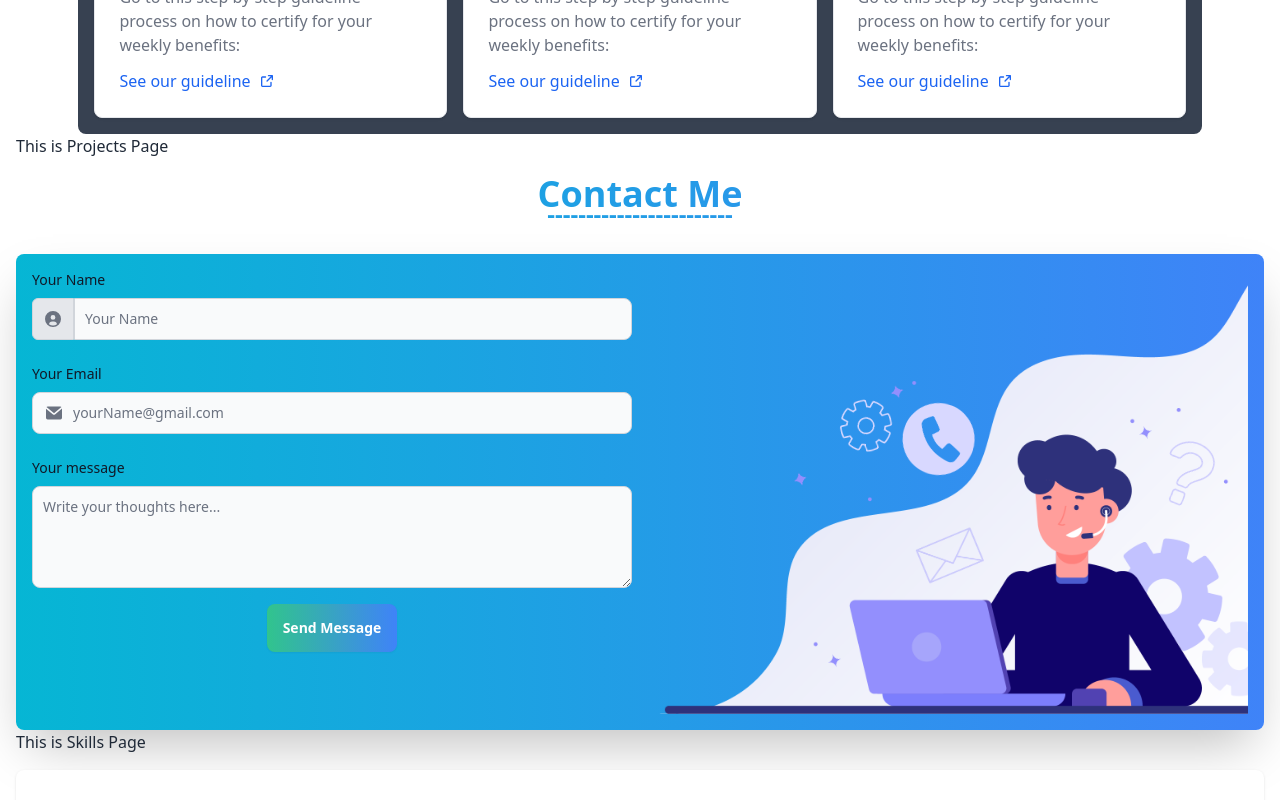
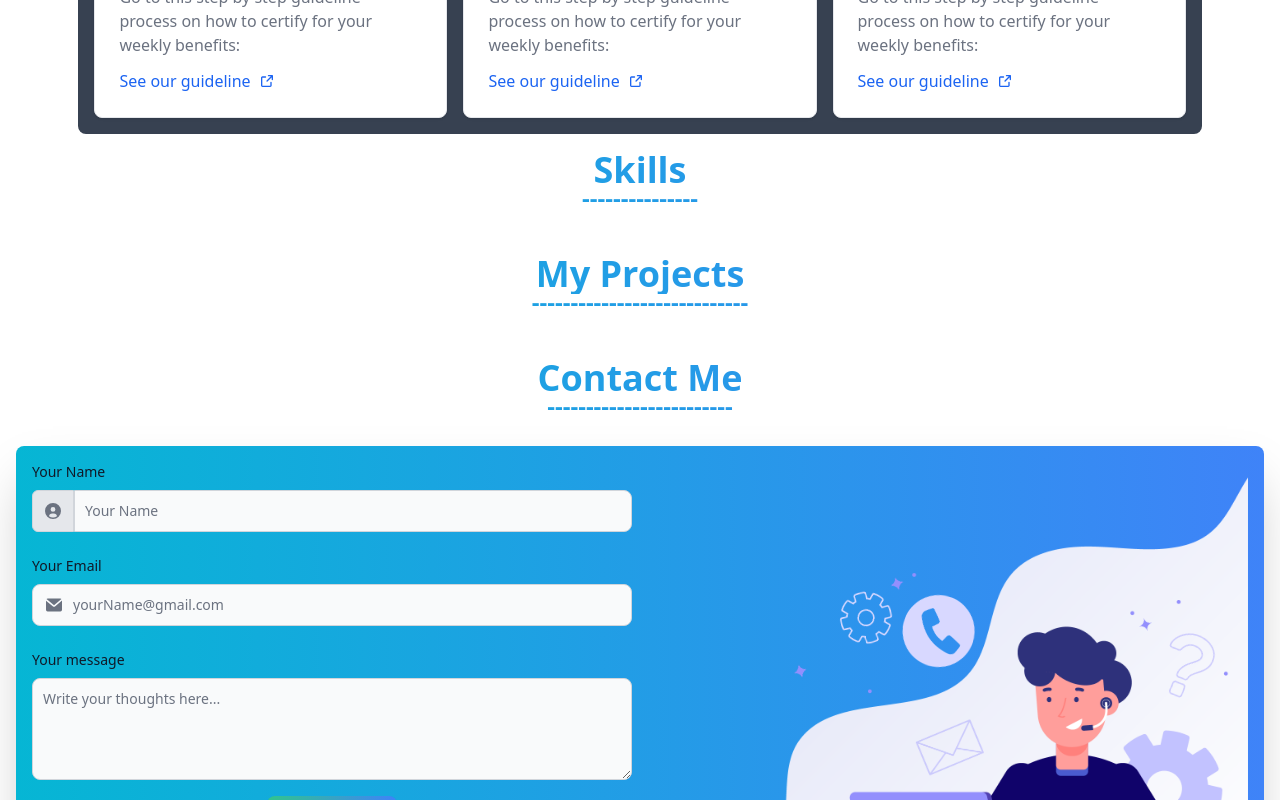
Before and after one commit to mahfuj80/My-Portfolio, a React (Vite) app: page / in a window 1280 px wide. Shown: the part 960-1760 px from the top of the page. Built offline with nearby package versions, Linux system fonts and the light colour scheme.

Commit message:
all section title and data added

```diff
--- a/src/Components/Projects/Projects.jsx
+++ b/src/Components/Projects/Projects.jsx
@@ -1,10 +1,14 @@
+import SectionTitle from '../SectionTitle/SectionTitle';
 import projects from './ProjectsData/ProjectData';
 
 const Projects = () => {
   console.log(projects);
   return (
     <section className="px-4">
-      <h1>This is Projects Page</h1>
+      <SectionTitle
+        title={'My Projects'}
+        border={'----------------------------'}
+      ></SectionTitle>
     </section>
   );
 };
--- a/src/Components/SectionTitle/SectionTitle.jsx
+++ b/src/Components/SectionTitle/SectionTitle.jsx
@@ -5,7 +5,7 @@ const SectionTitle = ({ title, border }) => {
       <p className="text-4xl font-black text-gray-900 dark:text-white text-center pt-4 bg-gradient-to-r from-cyan-500 to-blue-500 text-transparent bg-clip-text">
         {title}
       </p>
-      <p className="text-2xl font-black text-gray-900 dark:text-white text-center pb-6 -mt-4 bg-gradient-to-r from-cyan-500 to-blue-500 text-transparent bg-clip-text">
+      <p className="text-2xl font-black text-gray-900 dark:text-white text-center pb-6 -mt-2 bg-gradient-to-r from-cyan-500 to-blue-500 text-transparent bg-clip-text">
         {border}
       </p>
     </div>
--- a/src/Components/Skills/Skills.jsx
+++ b/src/Components/Skills/Skills.jsx
@@ -1,8 +1,13 @@
+import SectionTitle from '../SectionTitle/SectionTitle';
+import skills from './SkillsData/skillsData';
+
 const Skills = () => {
+  console.log(skills);
   return (
-    <div className="px-4">
-      <h1>This is Skills Page</h1>
-    </div>
+    <section className="px-4">
+      <SectionTitle title={'Skills'} border={'---------------'}></SectionTitle>
+      <div className="grid grid-cols-3 md:grid-cols-6 gap-4"></div>
+    </section>
   );
 };
 
--- /dev/null
+++ b/src/Components/Skills/SkillsData/skillsData.js
@@ -0,0 +1,8 @@
+const skills = [
+  {
+    name: '',
+    image: '',
+  },
+];
+
+export default skills;
--- a/src/Pages/Home/Home.jsx
+++ b/src/Pages/Home/Home.jsx
@@ -10,9 +10,9 @@ const Home = () => {
     <div className="container mx-auto mt-[72px]">
       <Nav></Nav>
       <Banner></Banner>
+      <Skills></Skills>
       <Projects></Projects>
       <Contact></Contact>
-      <Skills></Skills>
       <Footer></Footer>
     </div>
   );
```
